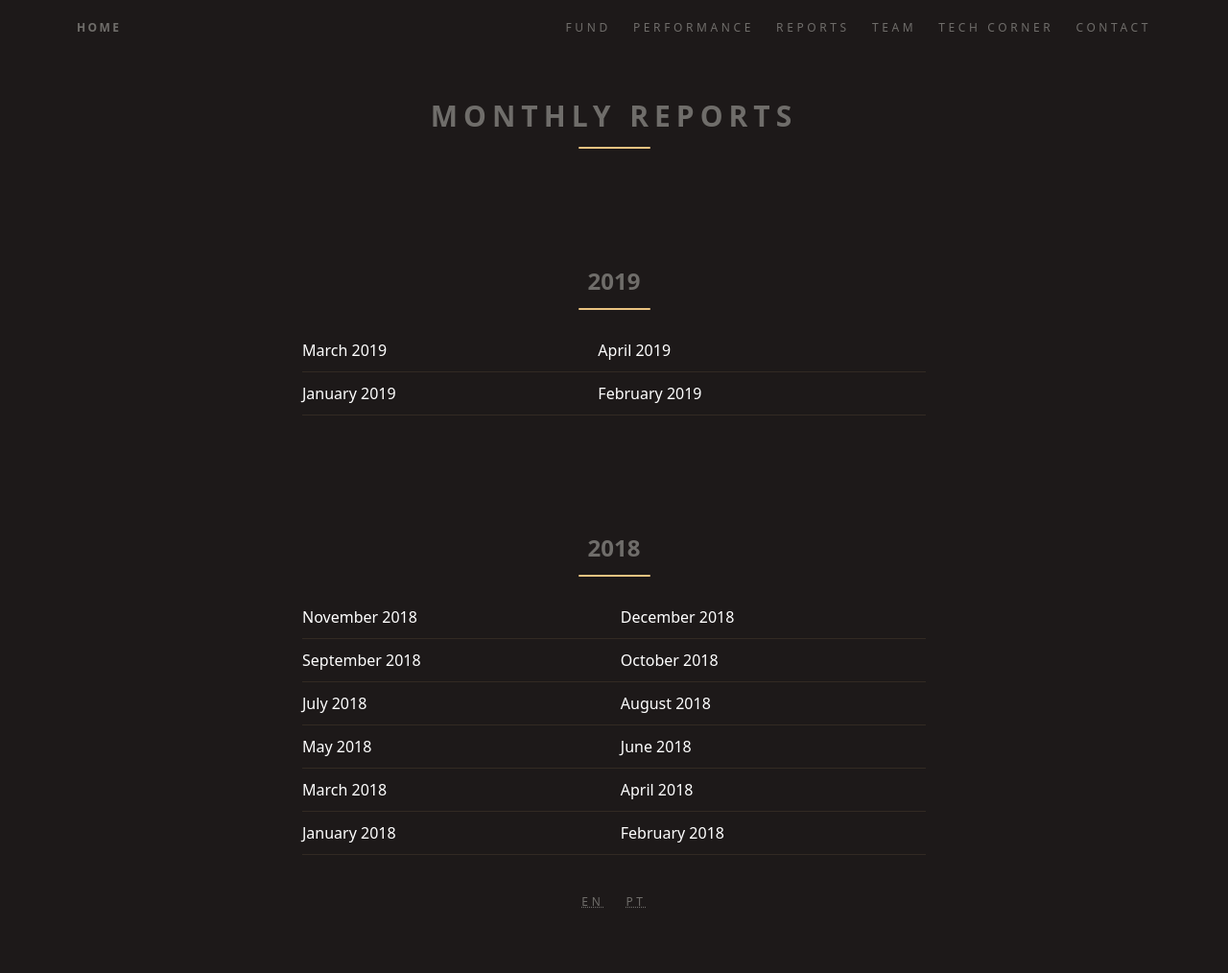
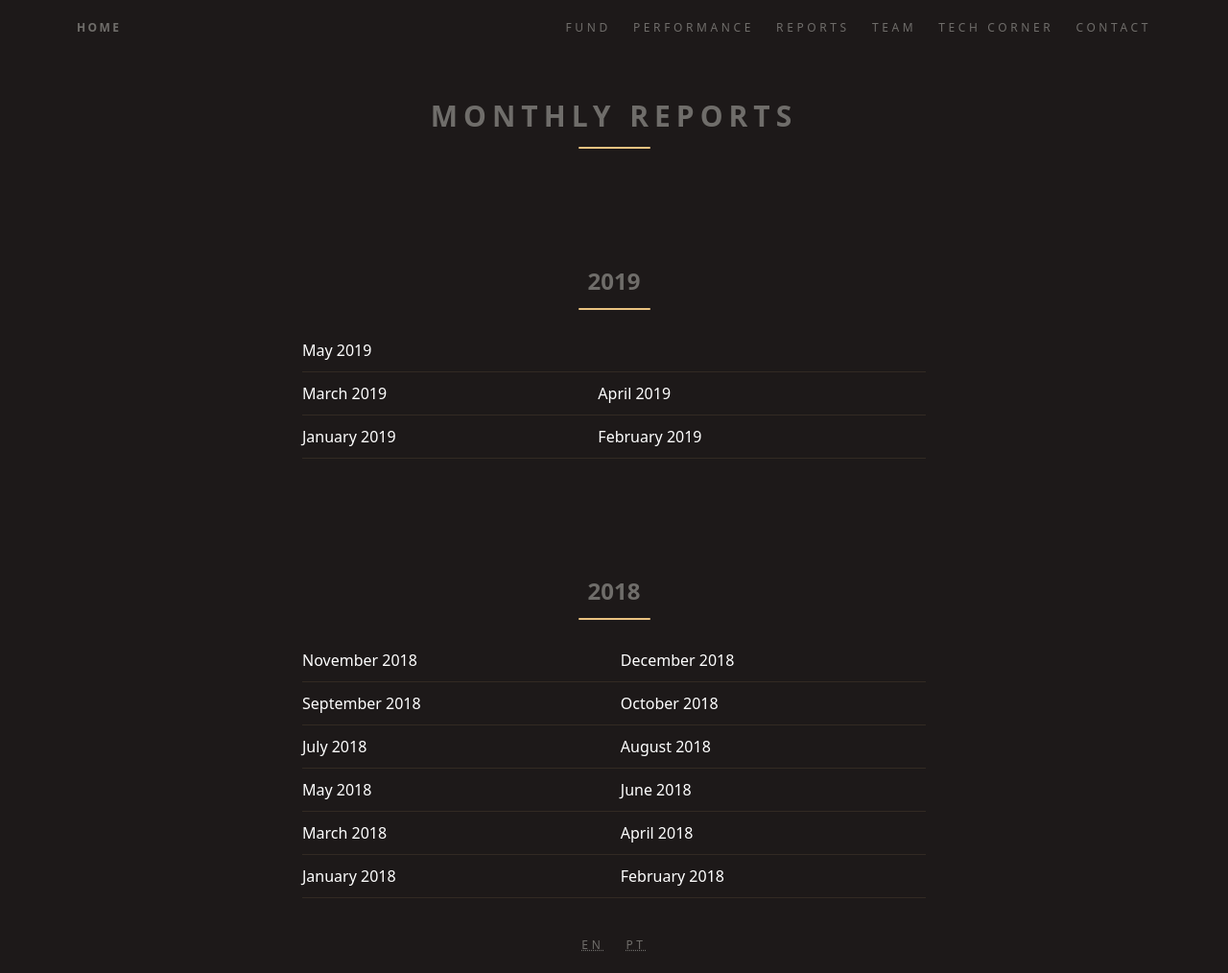
Before and after one commit to ateliedetemas/blpcrypto, a Jekyll site: the page built from en/reports.md, in a window 1280 px wide. Shown: the whole page at 96% size. Built offline with Jekyll 4.4.1, drawn with Linux system fonts in a browser that asks for light colours; before the commit the page ends 969 px from its top, so only the background shows below that.

Commit message:
Update reports.md

```diff
--- a/en/reports.md
+++ b/en/reports.md
@@ -6,6 +6,7 @@ title: Monthly Reports
 
 ## 2019
 
+[May 2019]({{ '/assets/documents/relatorios/2019/05.pdf' | absolute_url }}) |
 [March 2019]({{ '/assets/documents/relatorios/2019/03.pdf' | absolute_url }}) | [April 2019]({{ '/assets/documents/relatorios/2019/04.pdf' | absolute_url }})
 [January 2019]({{ "/assets/documents/relatorios/2019/01.pdf" | absolute_url }}) | [February 2019]({{ "/assets/documents/relatorios/2019/02.pdf" | absolute_url }})
 
```
